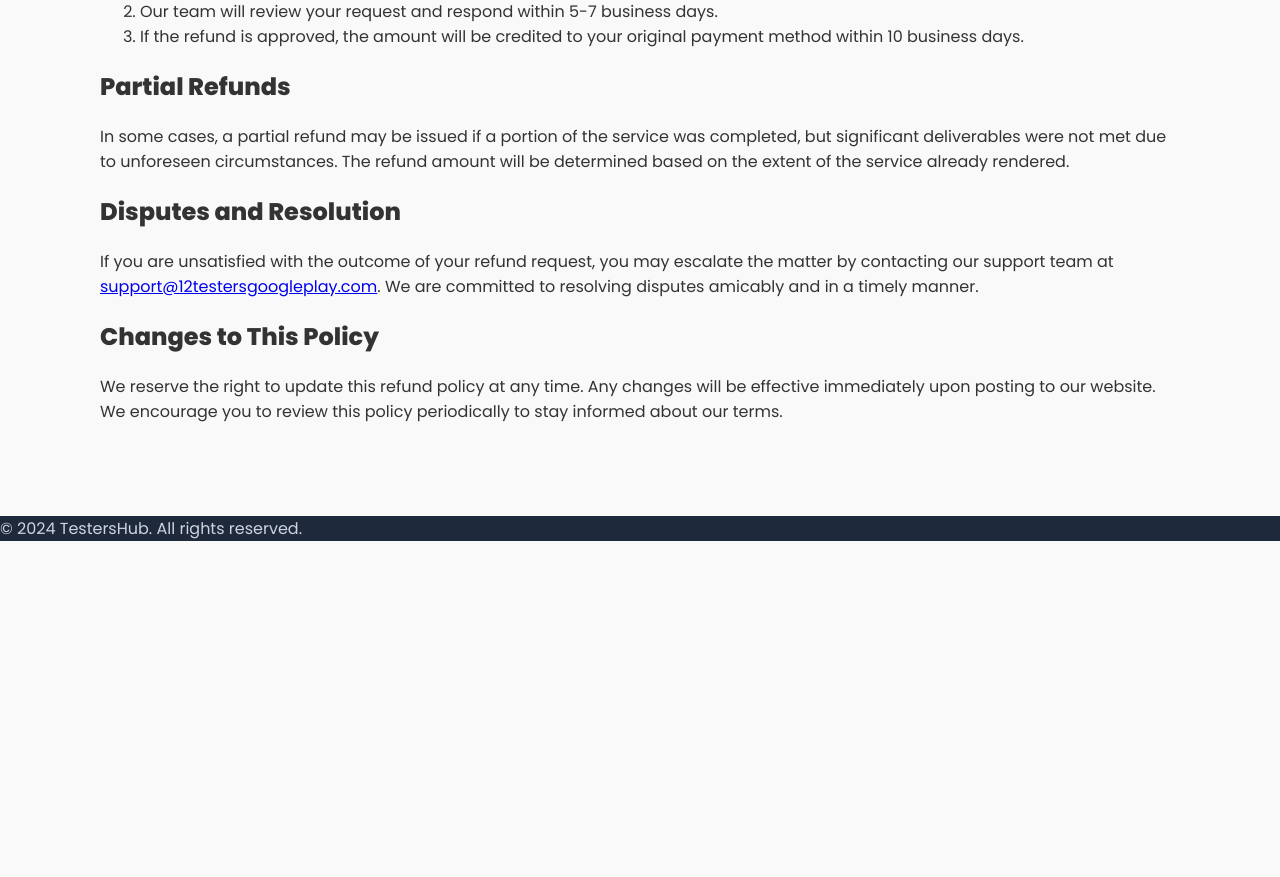
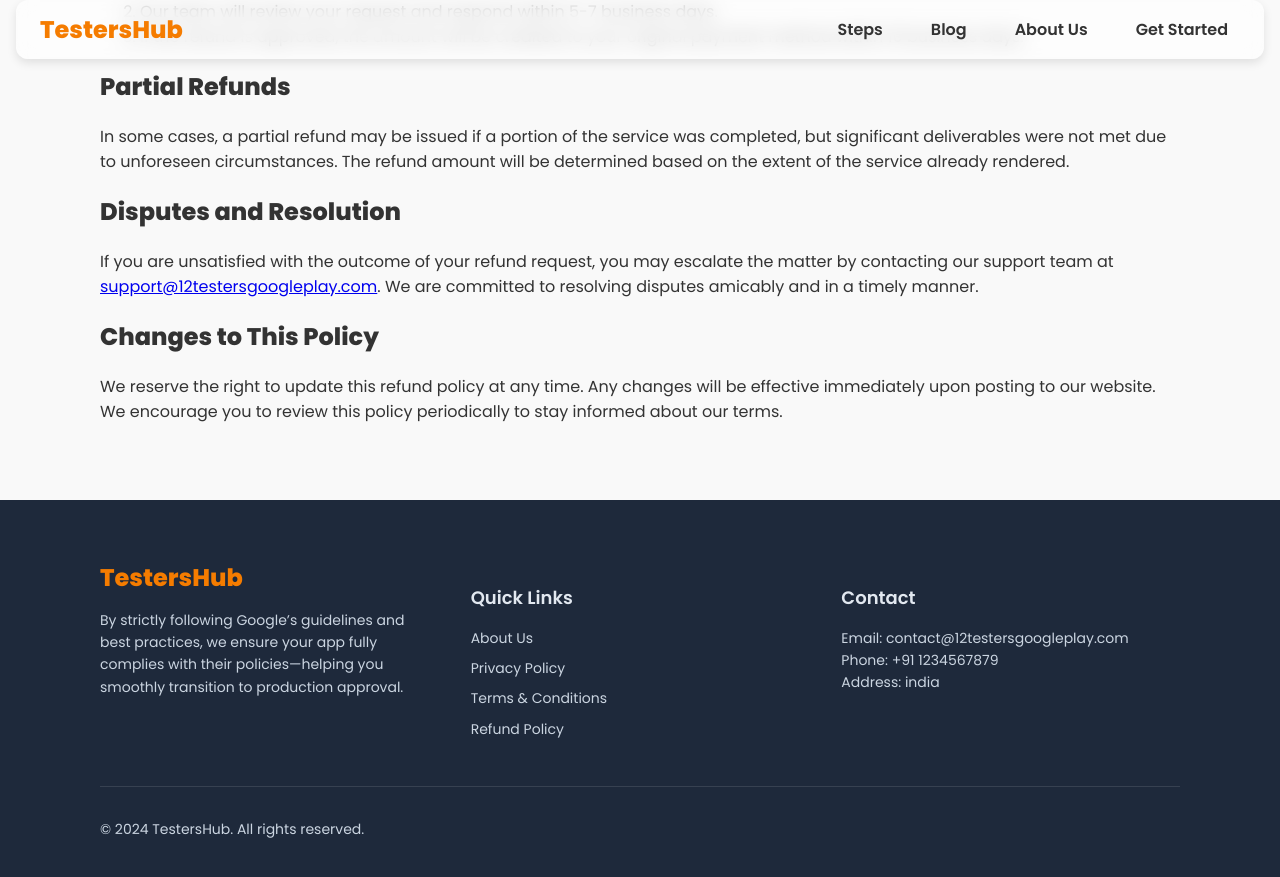
Before and after one commit to teekamsuthar/12testersgoogleplay.com, a Jekyll site: the page refund-policy.html, which Jekyll copies as it is, in a window 1280 px wide and 900 px high, scrolled down 1024 px. Shown: the top 877 px of the window. Built offline with Jekyll 4.4.1, drawn with Linux system fonts in a browser that asks for light colours; before the commit the page ends 1581 px from its top, so only the background shows below that; some of the changed text lies outside the part shown.

Commit message:
Update refund-policy.html

```diff
--- a/refund-policy.html
+++ b/refund-policy.html
@@ -15,17 +15,15 @@
     <link rel="stylesheet" href="style.css" />
   </head>
   <body>
-    <header class="header">
       <nav class="nav">
-        <div class="logo"><a href="index.html">TestersHub</a></div>
+        <div class="logo">TestersHub</div>
         <ul class="nav-links">
-          <li><a href="index.html#about">About Us</a></li>
-          <li><a href="index.html#how-it-works">How It Works</a></li>
-          <li><a href="index.html#contact">Contact Us</a></li>
+          <li><a href="#how-it-works">Steps</a></li>
+          <li><a href="blog.html">Blog</a></li>
+          <li><a href="#about">About Us</a></li>
+          <li><a href="#pricing">Get Started</a></li>
         </ul>
       </nav>
-    </header>
-
     <main class="refund-policy container">
       <h1>Refund Policy</h1>
       <p>Last updated: 16 Dec 2024</p>
@@ -138,7 +136,37 @@
     </main>
 
     <footer class="footer">
-      <p>© 2024 TestersHub. All rights reserved.</p>
+      <div class="container">
+        <div class="grid">
+          <div class="about-us">
+            <div class="logo">TestersHub</div>
+            <p>  By strictly following Google’s guidelines and best practices, we ensure your app fully complies with their policies—helping you smoothly transition to production approval.</p>
+          </div>
+
+          <div class="quick-links">
+            <h4>Quick Links</h4>
+            <ul>
+              <li><a href="#about">About Us</a></li>
+            <li><a href="privacy-policy.html">Privacy Policy</a></li>
+            <li><a href="terms.html">Terms & Conditions</a></li>
+            <li><a href="refund-policy.html">Refund Policy</a></li>
+            </ul>
+          </div>
+
+          <div class="contact">
+            <h4>Contact</h4>
+            <ul>
+              <li>Email: contact@12testersgoogleplay.com</li>
+              <li>Phone: +91 1234567879</li>
+              <li>Address: india</li>
+            </ul>
+          </div>
+        </div>
+
+        <div class="footer-bottom">
+          <p>&copy; 2024 TestersHub. All rights reserved.</p>
+        </div>
+      </div>
     </footer>
   </body>
 </html>
```
